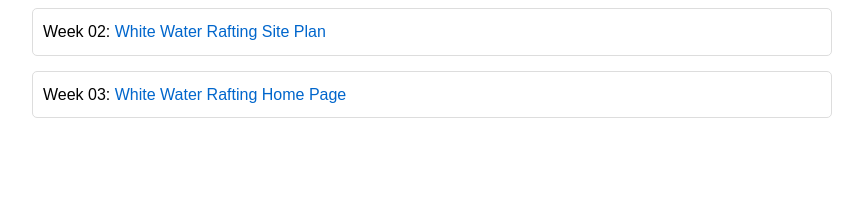
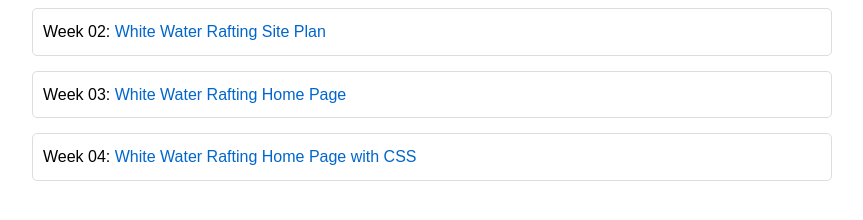
Before and after one commit to Ether-G/wdd130home, a plain HTML site: page index.html in a window 1280 px wide. Shown: the part 106-326 px from the top of the page, without its empty margins (208-1071 px from the left). Drawn offline with Linux system fonts and the light colour scheme.

Commit message:
Add Week 04 to main index

```diff
--- a/index.html
+++ b/index.html
@@ -37,6 +37,7 @@
         <ul class="project-list">
             <li>Week 02: <a href="wwr/site-plan-rafting.html">White Water Rafting Site Plan</a></li>
             <li>Week 03: <a href="wwr/index.html">White Water Rafting Home Page</a></li>
+            <li>Week 04: <a href="wwr/index.html">White Water Rafting Home Page with CSS</a></li>
         </ul>
     </nav>
 </body>
```
